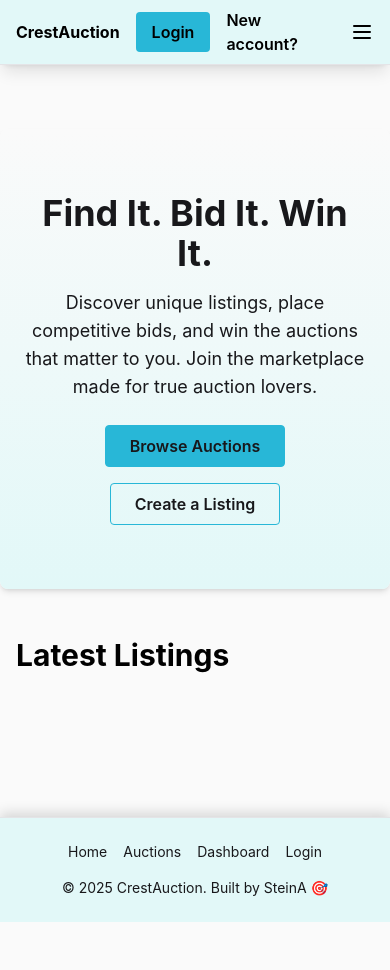
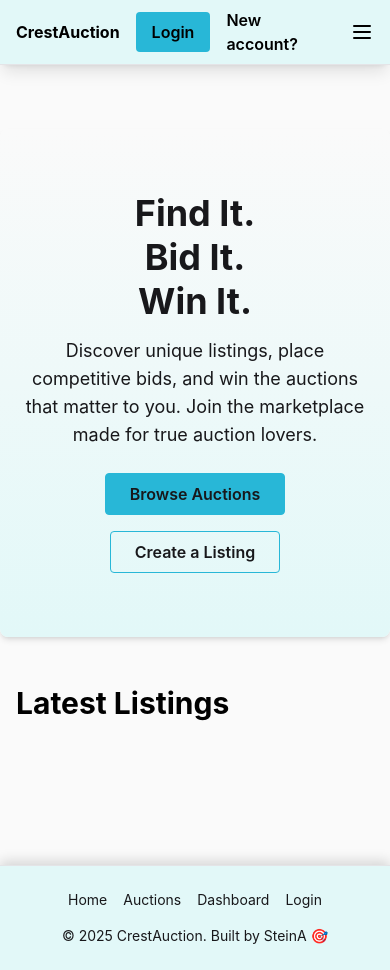
Before and after one commit to Arkuradev/JS2-semester-project, a website with bundled scripts: page index.html in a window 390 px wide. Before the commit the page ends 922 px from the top, so only its background shows below. Built offline with nearby package versions, Linux system fonts and the light colour scheme; no server answers.

Commit message:
Working on passing wave check

```diff
--- a/index.html
+++ b/index.html
@@ -53,7 +53,9 @@
         class="bg-gradient-to-b from-[rgb(var(--background))] to-[rgb(var(--secondary))] text-main py-16 px-6 text-center rounded-lg shadow-md"
       >
         <h1 class="text-4xl md:text-5xl font-bold mb-4">
-          Find It. Bid It. Win It.
+          <span class="block mb-1 md:inline">Find It.</span>
+          <span class="block mb-1 md:inline">Bid It.</span>
+          <span class="block mb-1 md:inline">Win It.</span>
         </h1>
         <p class="text-lg max-w-xl mx-auto mb-6">
           Discover unique listings, place competitive bids, and win the auctions
--- a/js/components/nav.html
+++ b/js/components/nav.html
@@ -2,14 +2,12 @@
   <nav class="sticky top-0 z-50 bg-secondary border-b border-border shadow-lg">
     <div class="max-w-7xl mx-auto px-4 sm:px-6 lg:px-8">
       <div class="flex justify-between h-16">
-        <!-- Left: Logo -->
         <div class="flex-shrink-0 flex items-center">
           <a href="/" class="md:text-2xl font-bold text-text hover:text-hover"
             >CrestAuction</a
           >
         </div>
 
-        <!-- Desktop Menu -->
         <div class="hidden md:flex md:items-center md:space-x-6">
           <a
             href="/"
@@ -35,11 +33,11 @@
             <span id="userCredits" class="text-funds">Fetching...</span>
           </div>
 
-          <!-- Profile Dropdown -->
           <div class="relative hidden" id="profileNavContainer">
             <button
               id="profileButton"
               class="hidden md:flex items-center space-x-2 bg-btn-primary p-2 rounded-full hover:bg-hover transition"
+              aria-label="Go to profile"
             >
               <img
                 src="/images/default-avatar.png"
@@ -47,10 +45,8 @@
                 id="profileAvatar"
                 class="h-8 w-8 rounded-full"
               />
-              <span class="sr-only">Go to profile</span>
             </button>
 
-            <!-- Dropdown Menu -->
             <div
               id="profileMenu"
               class="hidden absolute right-0 mt-2 w-48 bg-nav shadow-lg z-20"
```
Also changed, not shown: css/output.css.
